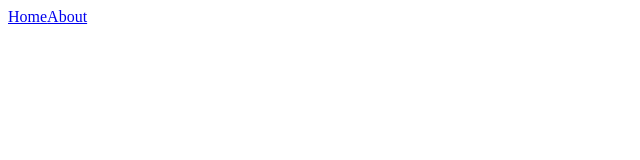
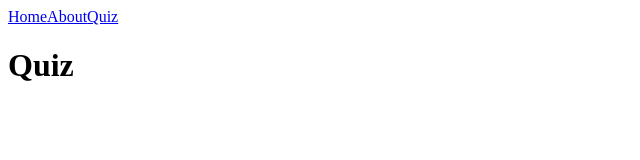
Before and after one commit to ChenukaGamage/techboost, a Vue app: page /quiz in a window 1280 px wide. Before the commit this address had no page. Shown: the top 160 px of the page, without its empty margins (0-640 px from the left). Built offline with nearby package versions, Linux system fonts and the light colour scheme.

Commit message:
Added a new router for Quiz

```diff
--- a/src/App.vue
+++ b/src/App.vue
@@ -2,6 +2,7 @@
   <div id="app">
     <router-link to="/">Home</router-link>
     <router-link to="/about">About</router-link>
+    <router-link to="/quiz">Quiz</router-link>
     <router-view />
   </div>
 </template>
--- a/src/router/index.js
+++ b/src/router/index.js
@@ -1,6 +1,7 @@
 import { createRouter, createWebHistory } from 'vue-router';
 import Home from '../views/Home.vue';
 import About from '../views/About.vue';
+import Quiz from '../views/Quiz.vue';
 
 const routes = [
   {
@@ -13,6 +14,11 @@ const routes = [
     name: 'About',
     component: About,
   },
+  {
+   path: '/quiz',
+   name: 'Quiz',
+   component: Quiz,
+},
 ];
 
 const router = createRouter({
--- /dev/null
+++ b/src/views/Quiz.vue
@@ -0,0 +1,9 @@
+<template>
+   <h1>Quiz</h1>
+ </template>
+
+ <script>
+ export default {
+   name: 'Quiz',
+ };
+ </script>
```
